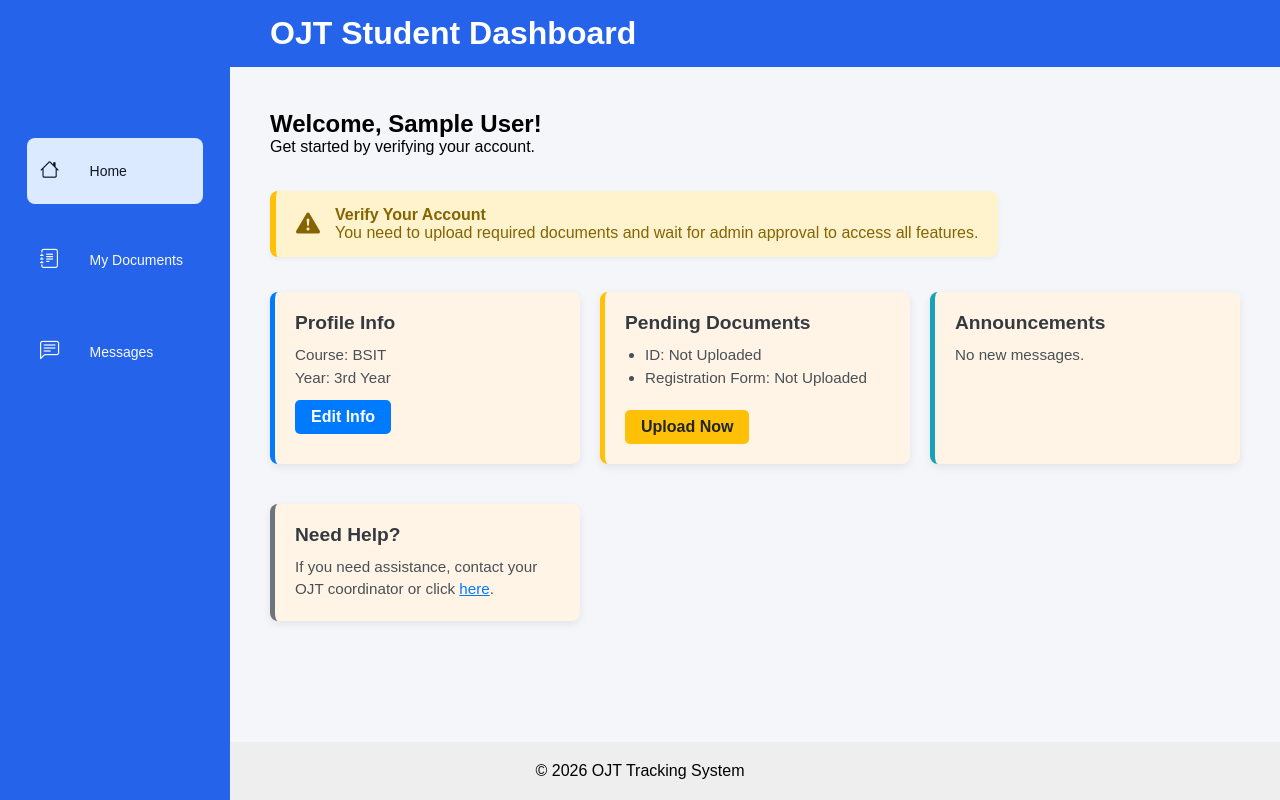
After one commit to gqllahad/kapstong, a PHP site: page /php/student/subStudent/pendingStudentDashboard.php in a window 1280 px wide. The commit adds this page. Run offline with PHP 8.4, Linux system fonts and the light colour scheme; the visitor is signed in with stand-in values (Sample User, id 1).

Commit message:
place some student unverified and pending file

```diff
--- a/css/signupPhase.css
+++ b/css/signupPhase.css
@@ -361,7 +361,6 @@ hr {
     transform-origin: left;
 }
 
-
 /* warnings */
 .name-warning {
     color: var(--declined-color);
--- a/css/student/studentDashboard.css
+++ b/css/student/studentDashboard.css
@@ -332,6 +332,152 @@ flex:1;
     margin-top: auto;
 }
 
+
+
+/* unverfied Student */
+.verify-banner {
+    display: flex;
+    align-items: center;
+    gap: 15px;
+    background-color: #fff3cd;
+    border-left: 6px solid #ffc107;
+    color: #856404;
+    padding: 15px 20px;
+    border-radius: 8px;
+    margin: 35px 0;
+    box-shadow: 0 2px 5px rgba(0,0,0,0.05);
+    width: fit-content;
+    cursor: pointer;
+    transition: all 0.3s ease;
+}
+
+.pending-banner {
+    display: flex;
+    align-items: center;
+    gap: 15px;
+    background-color: #d1ecf1;
+    border-left: 6px solid #17a2b8;
+    color: #0c5460;
+    padding: 15px 20px;
+    border-radius: 8px;
+    margin: 35px 0;
+    box-shadow: 0 2px 5px rgba(0,0,0,0.05);
+    width: fit-content;
+    cursor: pointer;
+    transition: all 0.3s ease;
+}
+
+.verify-banner:hover, .pending-banner:hover{
+    transform: translateY(-5px);
+    box-shadow: 0 2px 5px rgba(0,0,0,5);
+}
+
+.verify-banner i, .pending-banner i{
+    font-size: 24px;
+}
+
+
+/* cards unverified students */
+.unverified-card {
+     background-color: #fff4e5;
+    border-radius: 8px;
+    padding: 20px;
+    box-shadow: 0 3px 8px rgba(0,0,0,0.08);
+    margin-bottom: 20px;
+    transition: transform 0.2s ease, box-shadow 0.2s ease;
+}
+
+.unverified-card:hover {
+    transform: translateY(-2px);
+    box-shadow: 0 5px 15px rgba(0,0,0,0.12);
+}
+
+/* === Specific Card Types (Optional Colors / Visual Cues) === */
+.profile-card {
+    border-left: 5px solid #007bff; /* Blue */
+}
+
+.unverified-documents-card {
+    border-left: 5px solid #ffc107; /* Yellow / Pending */
+}
+
+.unverified-notifications-card {
+    border-left: 5px solid #17a2b8; /* Teal / Info */
+}
+
+.tips-card {
+    border-left: 5px solid #6c757d; /* Gray / Neutral */
+}
+
+/* === Headings === */
+.unverified-card h3 {
+    margin-top: 0;
+    margin-bottom: 10px;
+    font-size: 1.2rem;
+    color: #343a40;
+}
+
+/* === Paragraphs === */
+.unverified-card p, .unverified-card li {
+    color: #495057;
+    font-size: 0.95rem;
+    line-height: 1.5;
+}
+
+/* === Lists === */
+.unverified-card ul {
+    padding-left: 20px;
+    margin: 10px 0;
+}
+
+/* === Buttons / Links === */
+.btn-edit, .btn-upload {
+    display: inline-block;
+    margin-top: 10px;
+    padding: 8px 16px;
+    border-radius: 5px;
+    text-decoration: none;
+    font-weight: bold;
+    transition: background-color 0.3s ease, color 0.3s ease;
+}
+
+.btn-edit {
+    background-color: #007bff;
+    color: #fff;
+}
+
+.btn-edit:hover {
+    background-color: #0056b3;
+}
+
+.btn-upload {
+    background-color: #ffc107;
+    color: #212529;
+}
+
+.btn-upload:hover {
+    background-color: #e0a800;
+    color: #fff;
+}
+
+.unverified-dashboard-cards {
+    display: grid;
+    grid-template-columns: repeat(auto-fit, minmax(250px, 1fr));
+    gap: 20px;
+}
+
+.tips-card a {
+    color: #007bff;
+    text-decoration: underline;
+}
+
+.tips-card a:hover {
+    color: #0056b3;
+}
+
+
+
+
 /* media */
 @media (max-width: 768px) {
     .line-chart,
--- /dev/null
+++ b/php/student/subStudent/pendingStudentDashboard.php
@@ -0,0 +1,161 @@
+<?php
+
+session_start();
+require_once("../../kapstongConnection.php");
+require_once("../../functions.php");
+
+header("Cache-Control: no-store, no-cache, must-revalidate, max-age=0");
+header("Pragma: no-cache");
+
+
+if ($_SESSION['role'] !== "student") {
+    header("Location: ../trackerMain.php");
+    exit();
+}
+
+if ($_SESSION['isVerified'] !== "NOT VERIFIED" && $_SESSION['isVerified'] !== "PENDING") {
+    header("Location: ../trackerMain.php");
+    exit();
+}
+
+$studentName = $_SESSION['name'];
+$studentStatus = $_SESSION['isVerified'];
+
+?>
+
+<!DOCTYPE html>
+<html lang="en">
+
+<head>
+    <meta charset="UTF-8">
+    <meta name="viewport" content="width=device-width, initial-scale=1.0">
+    <title>OJT Student Dashboard</title>
+    <link rel="stylesheet" href="../../../css/student/studentDashboard.css">
+    <link rel="stylesheet" href="https://cdn.jsdelivr.net/npm/bootstrap-icons@1.11.1/font/bootstrap-icons.css">
+</head>
+
+<body>
+
+    <header class="navbar">
+        <h1>OJT Student Dashboard</h1>
+        <button id="menuToggle">☰</button>
+        <nav class="profile-menu" id="profileMenu" hidden>
+            <a href="#">Profile</a>
+            <hr style="width: 75%; text-align: left;">
+            <a href="../logoutPhase.php"><i class="bi bi-box-arrow-right"></i> Logout</a>
+        </nav>
+    </header>
+
+    <div class="layout">
+        <aside class="sidebar">
+            <ul class="menu">
+                <li class="active">
+                    <button><i class="bi bi-house"></i>Home</button>
+                </li>
+                <li>
+                    <button><i class="bi bi-journal-text"></i>My Documents</button>
+                </li>
+                <li><button><i class="bi bi-chat-left-text"></i> Messages</button></li>
+            </ul>
+        </aside>
+
+
+
+        <main class="content">
+
+            <section class="student-dashboard">
+                <section class="page-header">
+                    <h2>Welcome, <?php echo htmlspecialchars($studentName); ?>!</h2>
+                    <p>Get started by verifying your account.</p>
+                </section>
+
+                <?php if ($studentStatus === 'NOT VERIFIED'): ?>
+                    <div class="verify-banner" id="verify-banner">
+                        <i class="bi bi-exclamation-triangle-fill"></i>
+                        <div>
+                            <strong>Verify Your Account</strong>
+                            <p>You need to upload required documents and wait for admin approval to access all features.</p>
+                        </div>
+                    </div>
+                <?php endif; ?>
+
+                <?php if ($studentStatus === 'PENDING'): ?>
+                    <div class="pending-banner" id="pending-banner">
+                        <i class="bi bi-exclamation-triangle-fill"></i>
+                        <div>
+                            <strong>Your account is under review.</strong>
+                            <p>Your documents have been submitted. Please wait for admin approval to access all features.</p>
+                        </div>
+                    </div>
+                <?php endif; ?>
+
+                <div class="unverified-dashboard-cards">
+                    <div class="unverified-card profile-card">
+                        <h3>Profile Info</h3>
+                        <p>Course: BSIT</p>
+                        <p>Year: 3rd Year</p>
+                        <a href="edit_profile.php" class="btn-edit">Edit Info</a>
+                    </div>
+
+                    <div class="unverified-card unverified-documents-card">
+                        <h3>Pending Documents</h3>
+                        <ul>
+                            <li>ID: Not Uploaded</li>
+                            <li>Registration Form: Not Uploaded</li>
+                        </ul>
+                        <a href="upload_documents.php" class="btn-upload">Upload Now</a>
+                    </div>
+
+                    <div class="unverified-card unverified-notifications-card">
+                        <h3>Announcements</h3>
+                        <p>No new messages.</p>
+                    </div>
+
+                    <div class="unverified-card tips-card">
+                        <h3>Need Help?</h3>
+                        <p>If you need assistance, contact your OJT coordinator or click <a href="support.php">here</a>.</p>
+                    </div>
+                </div>
+
+
+                <!-- <section class="cards">
+                    <div class="card pending-task">
+                        <h3>OJT Status</h3>
+                        <p>View your current OJT assignments.</p>
+                    </div>
+                    <div class="card notification">
+                        <h3>Notifications</h3>
+                        <p>Check announcements from your mentor.</p>
+                    </div>
+                    <div class="card submitted-task">
+                        <h3>Documents</h3>
+                        <p>Upload or review submitted reports.</p>
+                    </div>
+                </section>
+            </section> -->
+
+                <!-- <section class="dashboard-charts">
+                <section class="wrapper line-chart">
+                    <h2>Line Chart (Users per Role)</h2>
+                    <canvas id="lineChart"></canvas>
+                </section>
+
+                <section class="wrapper pie-chart">
+                    <h2>Attendance Evaluation</h2>
+                    <canvas id="pieChart"></canvas>
+                </section>
+            </section> -->
+
+        </main>
+    </div>
+
+    <footer class="footer">
+        <p>© 2026 OJT Tracking System</p>
+    </footer>
+
+</body>
+
+<script src="https://cdn.jsdelivr.net/npm/chart.js"></script>
+<script src="../../../js/student/studentDashboard.js"></script>
+
+</html>
--- a/php/trackerMain.php
+++ b/php/trackerMain.php
@@ -13,7 +13,9 @@ if (!isset($_SESSION['role'])) {
     exit();
 }
 
+
 $role = $_SESSION['role'] ?? null;
+$isVerified = $_SESSION['isVerified'] ?? null;
 
 switch ($role) {
 
@@ -22,6 +24,10 @@ switch ($role) {
         exit();
 
     case "student":
+        if ($isVerified === 'NOT VERIFIED' || $isVerified === 'PENDING') {
+            header("Location: student/subStudent/pendingStudentDashboard.php");
+            exit();
+        }
         header("Location: student/studentDashboard.php");
         exit();
 
```
